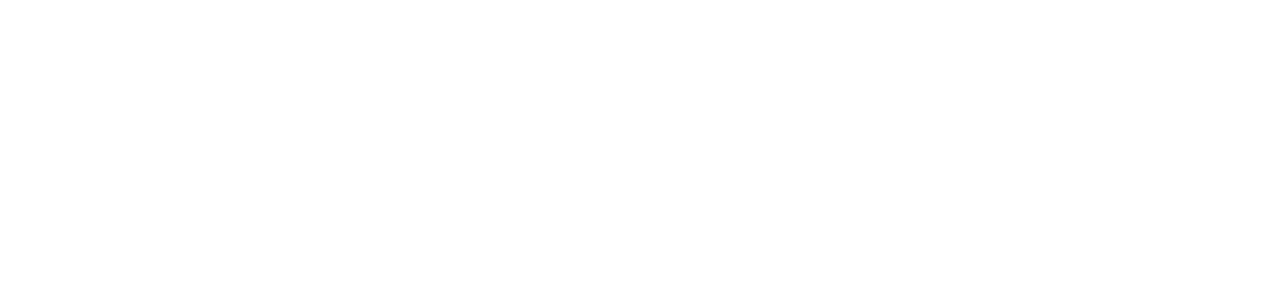
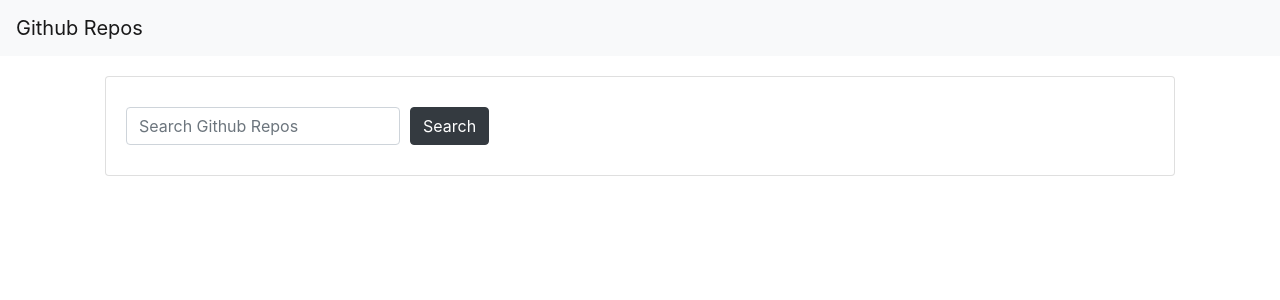
Before and after one commit to robertmuthuri/github, an Angular app: page /home in a window 1280 px wide. Shown: the top 300 px of the page. Built offline with nearby package versions, Linux system fonts and the light colour scheme.

Commit message:
Creates a button to wit an event emitterand click function is attached when said button is pressed.

```diff
--- a/src/app/repo-search/repo-search.component.css
+++ b/src/app/repo-search/repo-search.component.css
@@ -1,3 +1,6 @@
 .card{
   margin: 20px;
 }
+.btn.btn-dark{
+  margin: 10px;
+}
--- a/src/app/repo-search/repo-search.component.html
+++ b/src/app/repo-search/repo-search.component.html
@@ -1,4 +1,4 @@
-<div class=card">
+<div class="card">
 
   <div class="card-body">
 
@@ -6,6 +6,8 @@
 
       <input type="text" class="form-control mr-10" placeholder="Search Github Repos" aria-label="Search" name="searchTerm" [(ngModel)]="searchTerm">
 
+      <button type="submit" class="btn btn-dark" (click)="search()"> Search </button>
+
     </form>
 
   </div>
```
